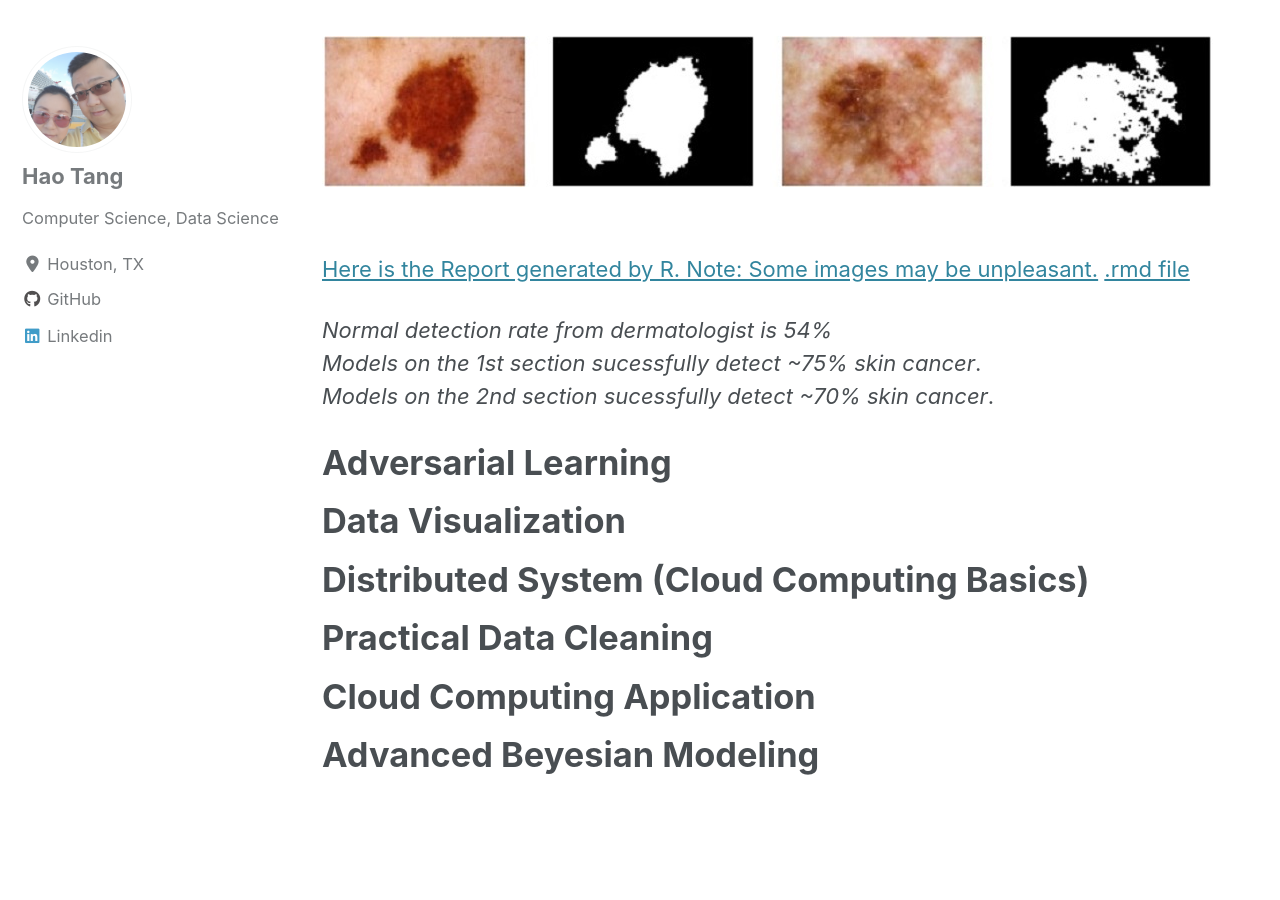
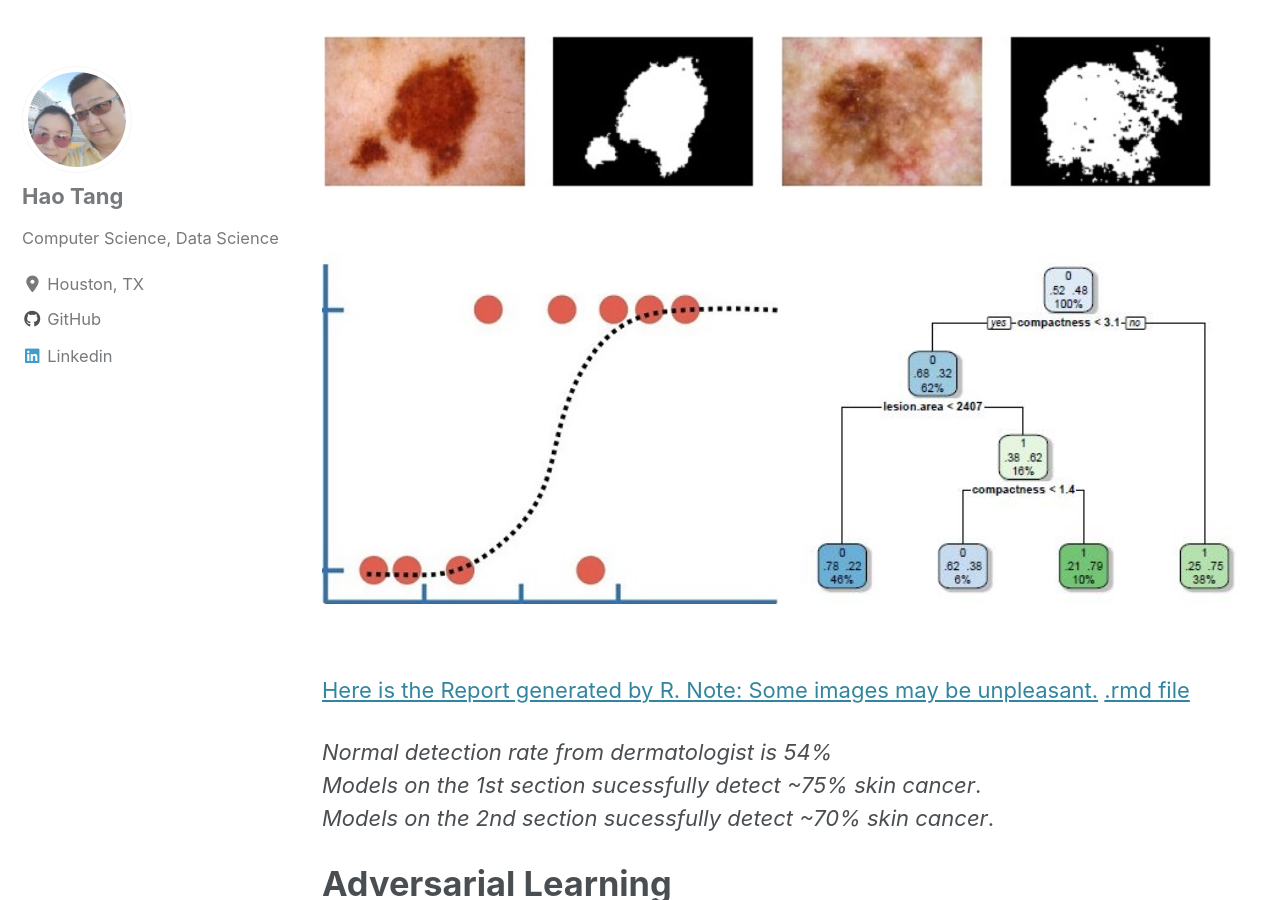
Before and after one commit to tanghao205/tanghao205.github.io, a Jekyll site: the page built from _pages/projects.md, in a window 1280 px wide and 900 px high, scrolled down 2464 px. Built offline with Jekyll 4.4.1, drawn with Linux system fonts in a browser that asks for light colours; cached includes are drawn as plain includes; nearby versions of some CDN libraries.

Commit message:
Update projects.md

```diff
--- a/_pages/projects.md
+++ b/_pages/projects.md
@@ -22,6 +22,17 @@ skin_cancer:
     alt: "Random Forest"
     title: "Random Forest"
     url: /images/RF1.jpg
+
+skin_cancer_2:
+  - image_path: /images/LR.jpg
+    alt: "Logistic Regression"
+    title: "Logistic Regression"
+    url: /images/LR.jpg
+  - image_path: /images/DT.jpg
+    alt: "Decision Tree"
+    title: "Decision Tree"
+    url: /images/DT.jpg
+
 ---
 
 
@@ -63,6 +74,7 @@ The second part is to extract visible features from the images after effective i
     <a href="/images/ImageProcessing.jpg"><img src="/images/ImageProcessing.jpg"></a>
 </figure>
 
+{% include gallery id="skin_cancer_2" layout="half" %}
 
 [Here is the Report generated by R. Note: Some images may be unpleasant.](https://drive.google.com/file/d/1yZrh0ZR8NWFlz5fXWPxLllwuMYU7XOZm/view?usp=sharing)
 [.rmd file](https://drive.google.com/file/d/1-K-sLj7PdQRG9mV4BfWw3Bt1JSgzy_xZ/view?usp=sharing)
```
